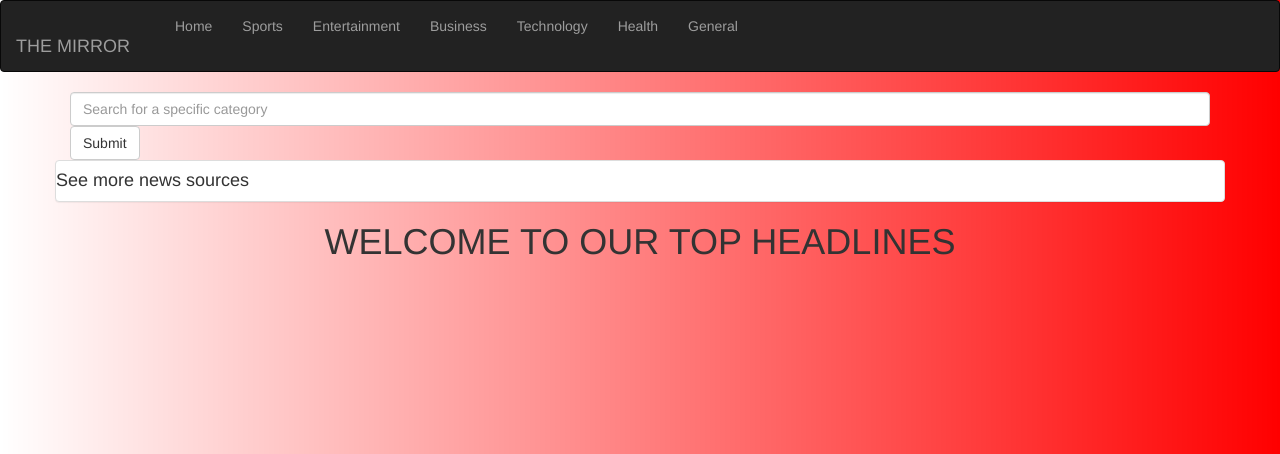
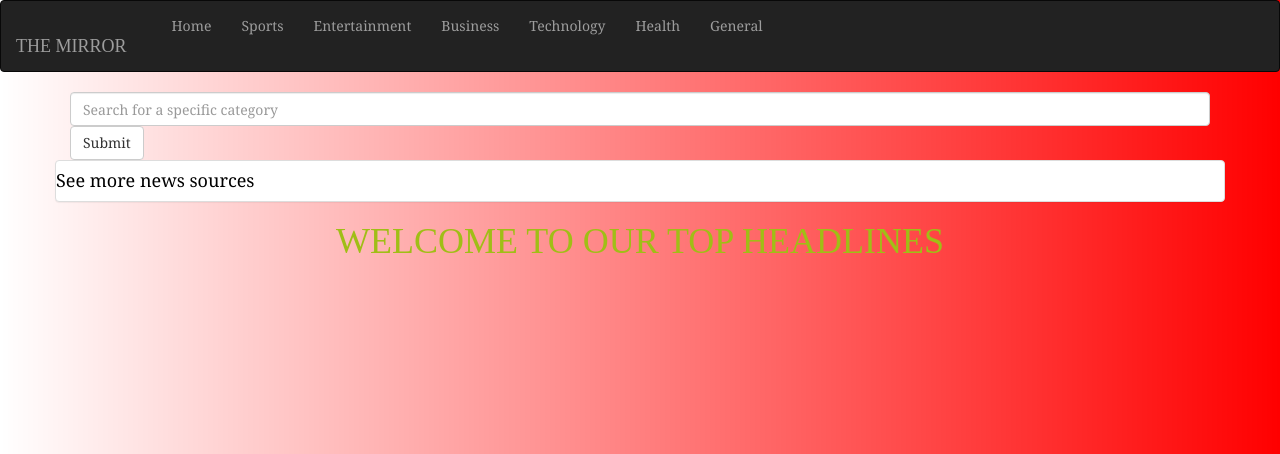
Before and after one commit to EsauKip/News_Api, a Flask app: template app/templates/index.html in a window 1280 px wide. Shown: the top 454 px of the page. Run offline with Flask 2, Linux system fonts and the light colour scheme; the template is opened without the code that fills it, so the values that code supplies are empty; some libraries are stand-ins or nearby versions.

```diff
--- a/app/main/views.py
+++ b/app/main/views.py
@@ -19,7 +19,7 @@ def article(id):
     '''
     View article page function that returns the various article details page and its data
     '''
-    # title= 'Articles'
+
     articles = article_source(id)
     return render_template('article.html',articles= articles,id=id )
 
--- a/app/static/CSS/index.css
+++ b/app/static/CSS/index.css
@@ -19,3 +19,10 @@ input{
 placeholder{
   background-color: transparent;
 }
+@font-face{
+  font-family: trial;
+  src: url('CENTRALESANSCND-BOLD.otf');
+  font-weight: bold;}
+
+  body {font-family: georgia; color:black}
+  h1 {font-family:lobster; color: rgb(160, 190, 22)}
--- a/config.py
+++ b/config.py
@@ -6,7 +6,7 @@ class Config:
     NEWS_BASE_URL = 'https://newsapi.org/v2/everything?q=bitcoin&apiKey={}'
 
     NEWS_SOURCE_URL = 'https://newsapi.org/v2/sources?language=en&category={}&apiKey={}'
-    # NEWS_TOP_HEADLINE_URL = 'https://newsapi.org/v2/top-headlines?country=us&apiKey={}'
+
     CAT_API_URL='https://newsapi.org/v2/top-headlines?category={}&apiKey={}'
     NEWS_API_KEY=os.environ.get('NEWS_API_KEY')
 
```
Also changed, not shown: app/source_test.py (deleted, +0 -20 lines).
